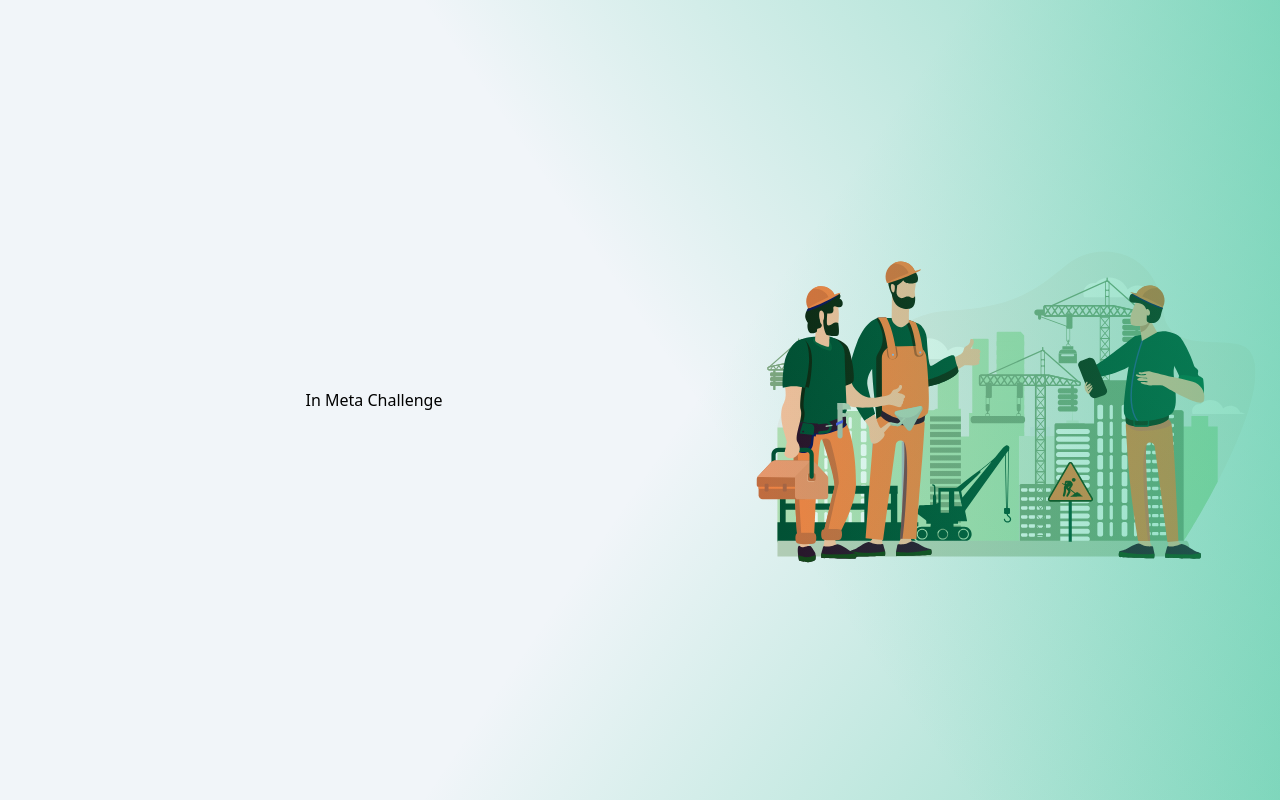
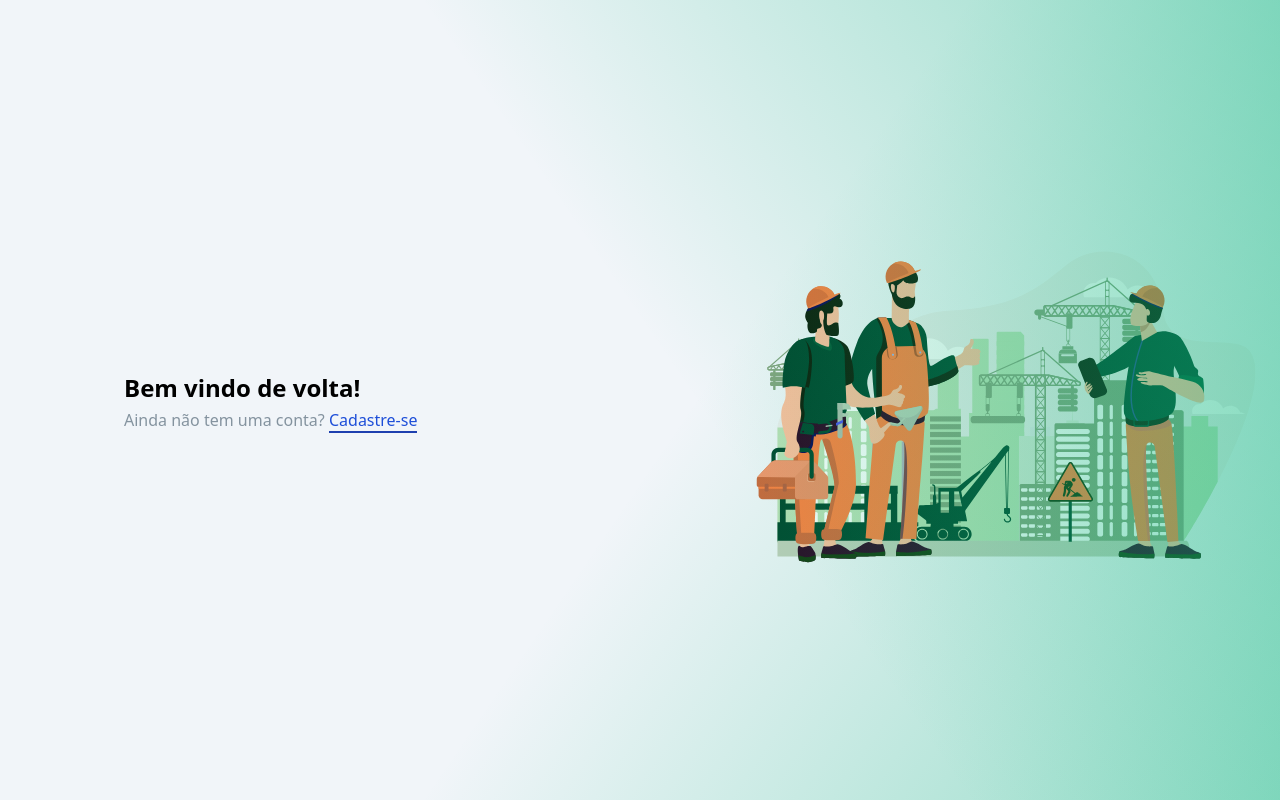
Before and after one commit to pedroaugustofb/in-meta-challenge, a Next.js app: page / in a window 1280 px wide. Built offline with nearby package versions, Linux system fonts and the light colour scheme.

Commit message:
add: login header

```diff
--- /dev/null
+++ b/src/app/(auth)/(login)/header.tsx
@@ -0,0 +1,15 @@
+export default function LoginHeader() {
+  return (
+    <div className="grid">
+      <h1 className="text-2xl leading-10">Bem vindo de volta!</h1>
+      <div>
+        <p className="text-base text-gray-800">
+          Ainda não tem uma conta?{" "}
+          <a href="/register" className="text-blue-700 duration-300 hover:text-blue-800 border-b-2 border-blue-800">
+            Cadastre-se
+          </a>
+        </p>
+      </div>
+    </div>
+  );
+}
--- /dev/null
+++ b/src/app/(auth)/(login)/page.tsx
@@ -0,0 +1,11 @@
+import LoginHeader from "./header";
+
+export default function Login() {
+  return (
+    <div className="flex w-full flex-col gap-5 lg:max-w-[500px]">
+      <div className="grid lg:gap-5 w-full">
+        <LoginHeader />
+      </div>
+    </div>
+  );
+}
--- a/src/app/(auth)/page.tsx
+++ /dev/null
@@ -1,3 +0,0 @@
-export default function Login() {
-  return <main>In Meta Challenge</main>;
-}
```
